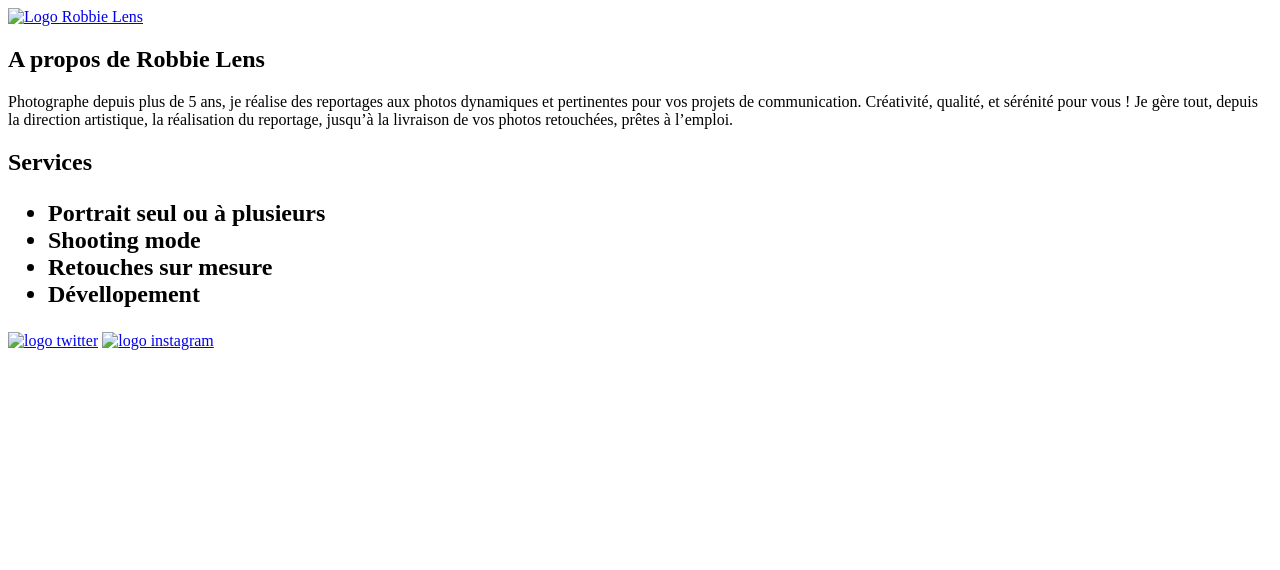
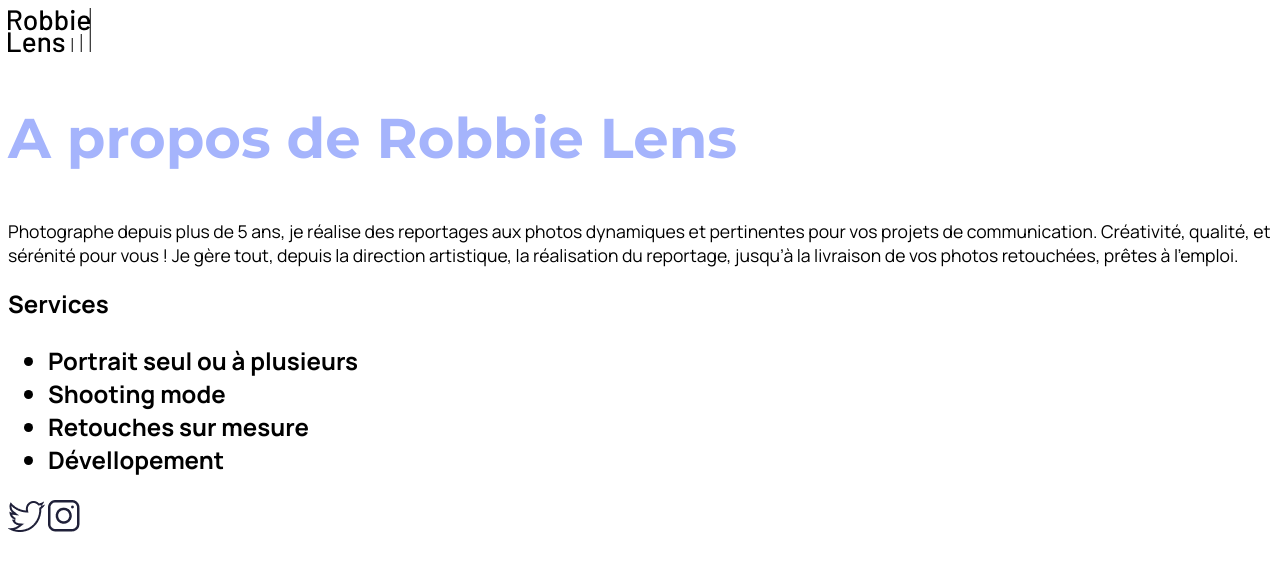
Before and after one commit to pastorvdev/Robbie-Lens-photographie, a plain HTML site: page dossier-demo/a-propos.html in a window 1280 px wide. Drawn offline with Linux system fonts and the light colour scheme.

Commit message:
Ajout mise en page CSS

```diff
--- a/dossier-demo/a-propos.html
+++ b/dossier-demo/a-propos.html
@@ -3,12 +3,23 @@
 <head>
     <meta charset="UTF-8">
     <meta name="viewport" content="width=device-width, initial-scale=1.0">
+    <link href="../style.css" rel="stylesheet">
+    <link rel="preconnect" href="https://fonts.googleapis.com">
+    <link rel="preconnect" href="https://fonts.gstatic.com" crossorigin>
+    <link href="https://fonts.googleapis.com/css2?family=Montserrat:ital,wght@0,100..900;1,100..900&display=swap" rel="stylesheet">
+    <link rel="preconnect" href="https://fonts.googleapis.com">
+    <link rel="preconnect" href="https://fonts.gstatic.com" crossorigin>
+    <link href="https://fonts.googleapis.com/css2?family=Manrope:wght@200..800&family=Montserrat:ital,wght@0,100..900;1,100..900&display=swap" rel="stylesheet">
     <title>A-Propos de Robbie Lens Photograohie</title>
 </head>
 <body>
 
     <header>
+
+        <div>
         <a href="../index.html" target="_blank"> <img src="../pictures/logo.png" alt="Logo Robbie Lens" title="Page d'Accueil"> </a>
+        </div>
+
     </header>
 
     <section>
@@ -26,8 +37,10 @@
     </section>
 
     <footer>
+        <div>
         <a href="https://twitter.com" target="_blank"><img src="../pictures/twitter.png" alt="logo twitter" title="Rejoignez-nous sur twitter"></a>
         <a href="https://instagram.com" target="_blank"><img src="../pictures/instagram.png" alt="logo instagram" title="Rejoignez-nous sur instagram"></a>
+        </div>
     </footer>
 
 </body>
--- a/style.css
+++ b/style.css
@@ -1,4 +1,9 @@
-a {
+body{
+    font-family:"Manrope",sans-serif;
+}
+
+a
+{
     color:black
 }
 
@@ -6,3 +11,34 @@ a {
 {
     color: #a5b4fc
 }
+
+h1
+{
+    font-size: 3.5em;
+    color: #a5b4fc;
+    font-family:"Montserrat", sans-serif;
+}
+
+p
+{
+    font-size: 1.1em;
+    font-family: "Manrope", sans-serif;
+}
+
+ul
+{
+    font-size: 1em;
+    font-family: "Manrope", sans-serif;
+}
+
+a
+{
+    text-decoration: none;
+    font-size: 1em;
+    font-family:"Manrope", sans-serif;
+}
+
+em
+{
+    font-style: normal;
+}
```
Also changed, not shown: index.html (+7 -1 lines), pictures/instagram.png (added), pictures/logo.png (added), pictures/pictures/instagram.png (added), pictures/pictures/logo.png (added), pictures/pictures/robbie-lens.png (added), pictures/pictures/twitter.png (added), pictures/robbie-lens.png (added), pictures/twitter.png (added).
